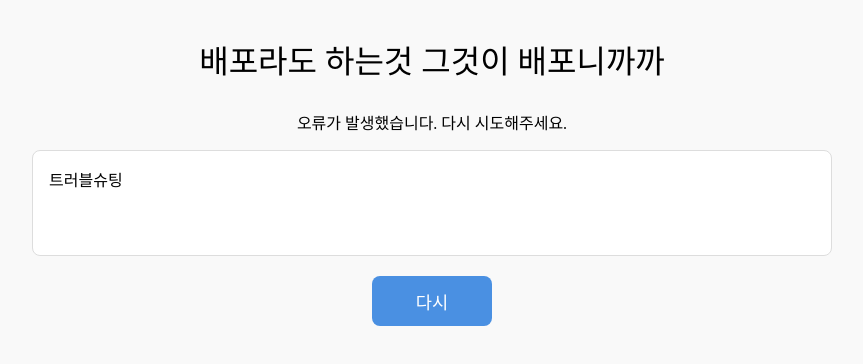
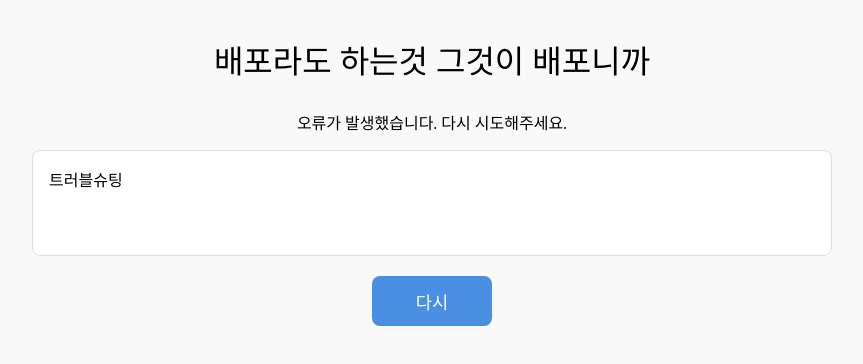
Before and after one commit to lSNOTNULL/servlet-front, a plain HTML site: page index.html in a window 1280 px wide. Shown: the whole page, without its empty margins (208-1071 px from the left). Drawn offline with Linux system fonts and the light colour scheme; no server answers; a web font is replaced by a local one.

Commit message:
오타수정

```diff
--- a/index.html
+++ b/index.html
@@ -84,7 +84,7 @@
 
   <body>
     <div id="container">
-      <div id="title">배포라도 하는것 그것이 배포니까까</div>
+      <div id="title">배포라도 하는것 그것이 배포니까</div>
       <div id="box"></div>
       <textarea id="val" rows="4">트러블슈팅</textarea>
       <button id="btn">다시</button>
```
